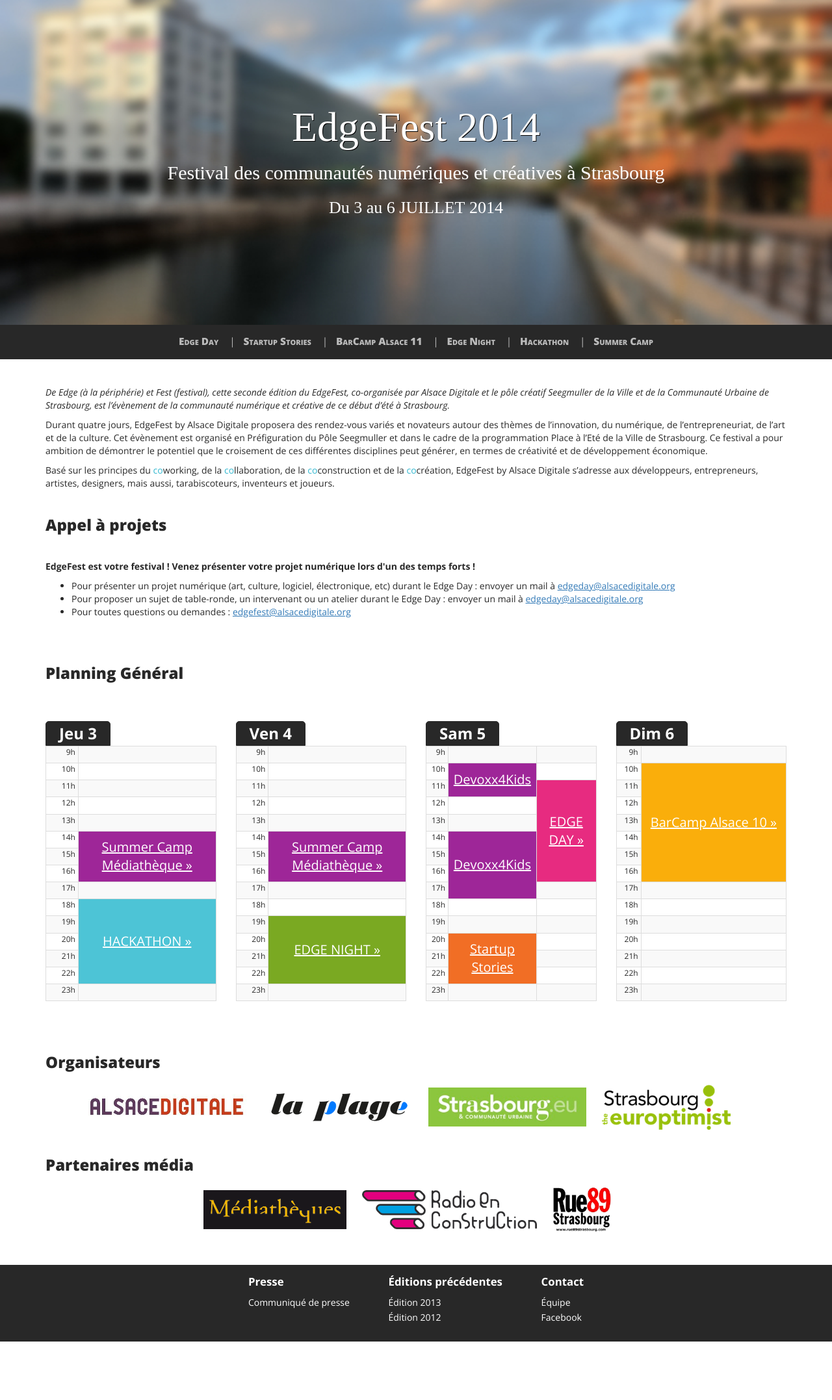
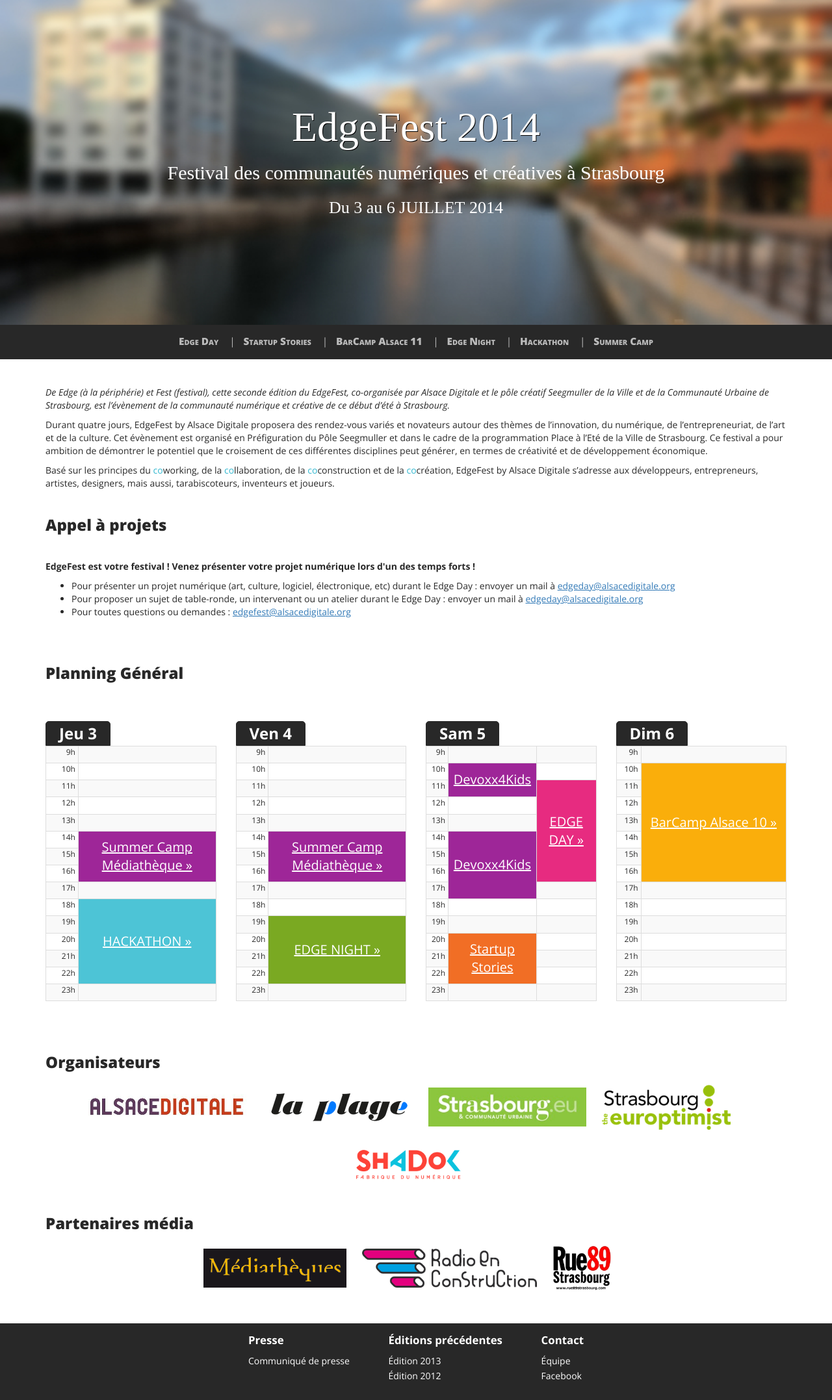
Before and after one commit to AlsaceDigitale/www.edgefest.fr-2019-temporary, a Jekyll site: the page built from index.html, in a window 1280 px wide. Shown: the whole page at 65% size. Built offline with Jekyll 4.4.1, drawn with Linux system fonts in a browser that asks for light colours; nearby versions of some CDN libraries; some web fonts are replaced; before the commit the page ends 2065 px from its top, so only the background shows below that.

Commit message:
Add shadok logo

```diff
--- a/_layouts/default.html
+++ b/_layouts/default.html
@@ -49,6 +49,7 @@
               <li><a href="http://www.laplagedigitale.eu" target="_blank"><img src="img/laplagedigitale.png"/></a></li>
               <li><a href="http://www.strasbourg.eu" target="_blank"><img class="smaller" src="img/strasbourg_eu.jpg"/></a></li>
               <li><a href="http://www.strasbourg.eu" target="_blank"><img src="img/StrasbourgTheEuroptimist.png"/></a></li>
+              <li><a href="http://shadok.strasbourg.eu" target="_blank"><img src="img/logo_shadok.png"/></a></li>
             </ul>
             <h2>Partenaires média</h2>
 <!--               <li><a href="http://services-numeriques.unistra.fr/culture-numerique/centre-de-culture-numerique.html" target="_blank"><img src="img/ccn.png"/></a></li>
```
Also changed, not shown: img/logo_shadok.png (added).
